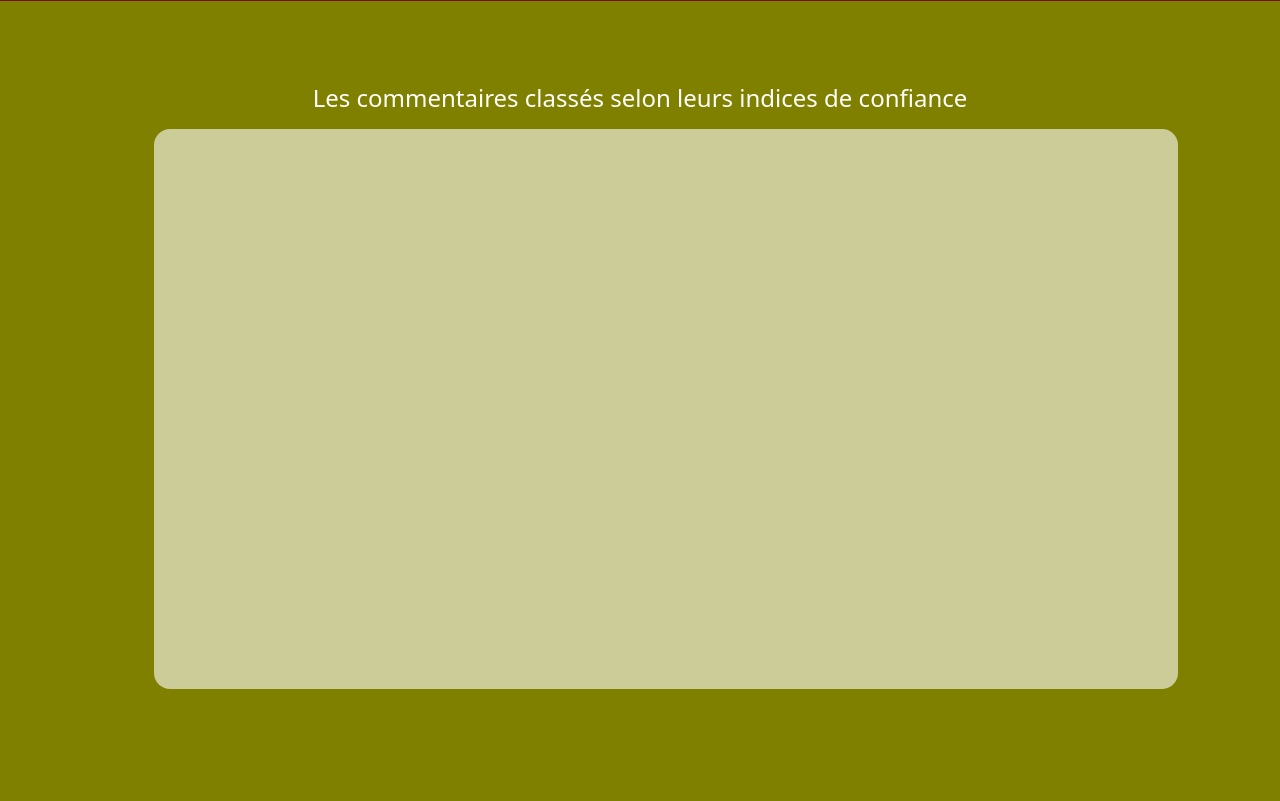
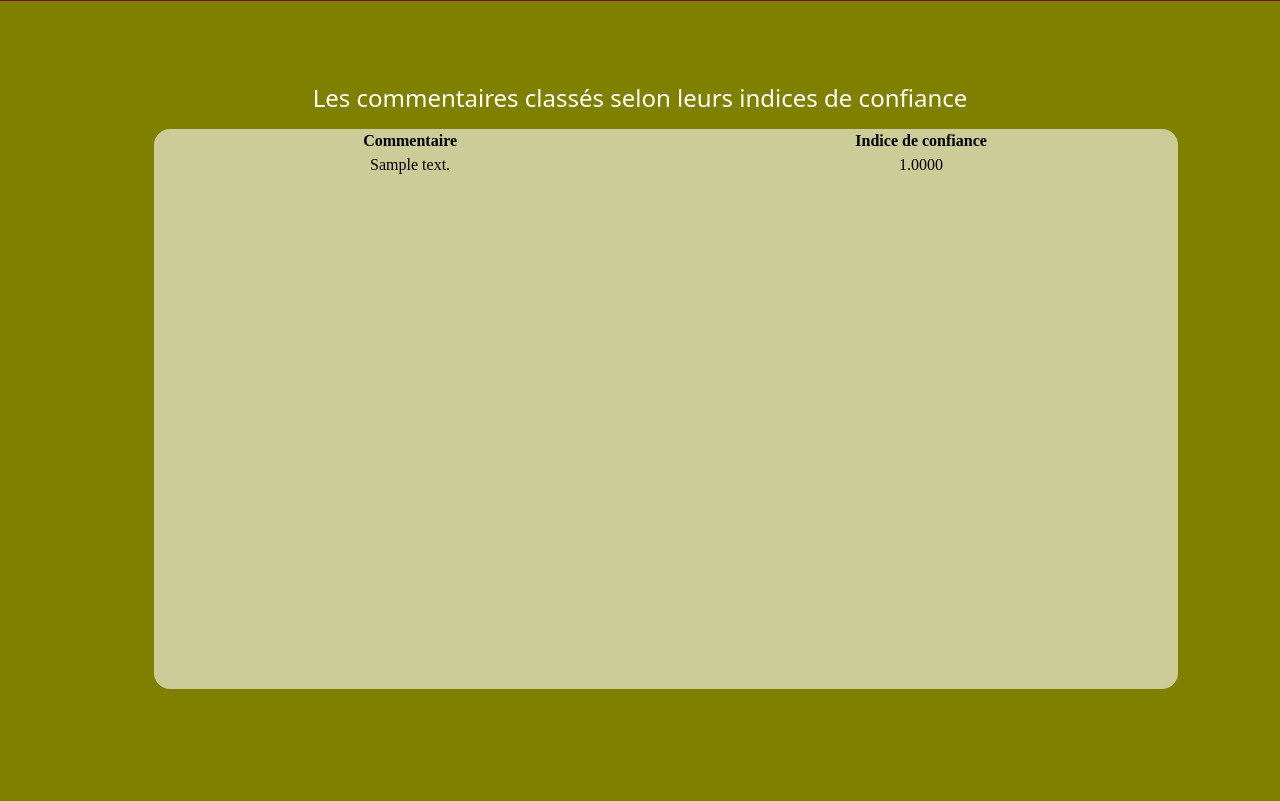
Before and after one commit to Farouk-Soufary/project_SGBD, a PHP site: page /statistics.php in a window 1280 px wide. Shown: the part 2399-3200 px from the top of the page. Run offline with PHP 8.4, Linux system fonts and the light colour scheme; tables that the repository leaves empty or names only in its code hold one stand-in row (values such as "Sample post"); lists and menus that the app fills with data are empty.

Commit message:
modifying statistics page

```diff
--- a/src/statistics.php
+++ b/src/statistics.php
@@ -201,7 +201,36 @@
         <div class="page-4">
             <div class="stats-wrap">
                 <div class="title-grid">Les commentaires classés selon leurs indices de confiance</div>
-                <div class="stats-grid" style="margin-top: 6vh; border-radius: 2vh;">
+                <div class="stats-grid" style="margin-top: 6vh; border-radius: 2vh;overflow-y: scroll;">
+                <table style="width:100%">
+                            <tr>
+                                <th style="width:20%">Commentaire</th>
+                                <th style="width:20%">Indice de confiance</th>
+                            </tr>
+                </table>
+                <?php
+                    $db = new PDO(
+                        'mysql:host=localhost;dbname=mysql;charset=utf8',
+                        'root',
+                        ''
+                        );
+                    $rs = $db->prepare("SELECT N.COMMENTAIRE , (1+count(CASE WHEN J.AVIS = 'PERTINENT' THEN 1 END))/ (1+count(CASE WHEN J.AVIS = 'IMPERTINENT' THEN 1 END)) INDICE from NOTES N
+                                        inner join JUGEMENTS J
+                                        ON N.ID_NOTE = J.ID_NOTE
+                                        GROUP BY N.COMMENTAIRE;");
+                   $rs->execute();
+                   $themes = $rs->fetchAll();
+                   foreach ($themes as $theme) {
+                   ?>
+                        <table style="width:100%">
+                            <tr>
+                                <td style="width:20%"><?php echo $theme['COMMENTAIRE'];?></td>
+                                <td style="width:20%"><?php echo $theme['INDICE'];?></td>
+                            </tr>
+                   </table>
+                   <?php
+                    }
+                    ?>
                 </div>
             </div>
         </div>
```
